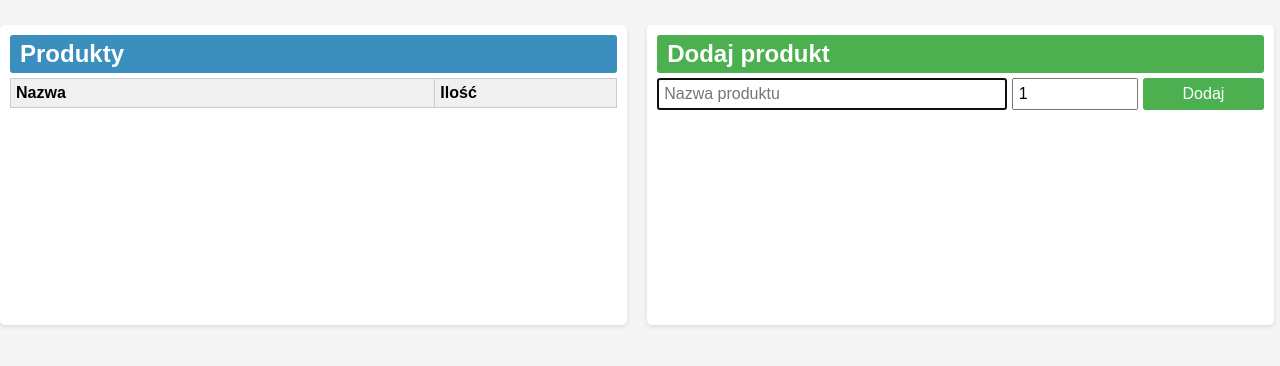
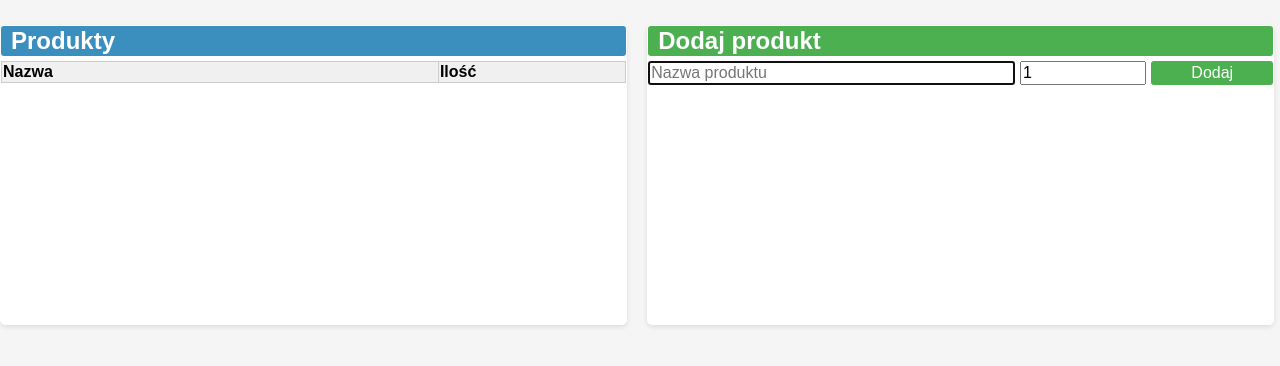
Before and after one commit to kris19000/magazyn, a Flask app: page / in a window 1280 px wide. Shown: the part 50-416 px from the top of the page. Run offline with Flask 3, Linux system fonts and the light colour scheme; data that the repository does not hold is empty.

Commit message:
Update index.html

```diff
--- a/templates/index.html
+++ b/templates/index.html
@@ -13,7 +13,6 @@
             gap: 20px;
             background-color: #f5f5f5;
         }
-
 /* Nagłówek strony */
 header {
     width: 100%;
@@ -35,7 +34,7 @@
     display: flex;
     flex-direction: column;
     background-color: white;
-            padding: 10px;
+    padding: 1px; /* Zmieniony padding z 10px na 1px */
     box-sizing: border-box;
     border-radius: 5px;
     box-shadow: 0 2px 5px rgba(0,0,0,0.1);
@@ -46,7 +45,7 @@
 .products-container h2 {
     margin: 0 0 5px 0;
     background-color: #3b8fbf;
-            padding: 5px 10px;
+    padding: 1px 10px; /* Zmieniono padding na 1px w poziomie */
     border-radius: 3px;
     color: white;
 }
@@ -57,6 +56,7 @@
     max-height: 60vh;
 }
 
+/* Tabele */
 table {
     width: 100%;
     border-collapse: collapse;
@@ -64,7 +64,7 @@
 
 th, td {
     border: 1px solid #ccc;
-            padding: 5px;
+    padding: 1px; /* Zmieniony padding z 5px na 1px */
     text-align: left;
 }
 
@@ -88,7 +88,7 @@
 .add-container h2 {
     margin: 0 0 5px 0;
     background-color: #4CAF50;
-            padding: 5px 10px;
+    padding: 1px 10px; /* Zmieniono padding na 1px w poziomie */
     border-radius: 3px;
     color: white;
 }
@@ -101,20 +101,20 @@
 
 .add-container input[type="text"] {
     flex: 3;
-            padding: 5px;
+    padding: 1px; /* Zmieniono padding na 1px */
     font-size: 1em;
 }
 
 .add-container input[type="number"] {
     flex: 1;
-            padding: 5px;
+    padding: 1px; /* Zmieniono padding na 1px */
     font-size: 1em;
     width: 60px;
 }
 
 .add-container button {
     flex: 1;
-            padding: 5px;
+    padding: 1px; /* Zmieniono padding na 1px */
     font-size: 1em;
     background-color: #4CAF50;
     color: white;
@@ -131,7 +131,7 @@
     background-color: #FF9800;
     color: white;
     border: none;
-            padding: 3px 6px;
+    padding: 1px 3px; /* Zmieniono padding na 1px */
     border-radius: 3px;
     cursor: pointer;
 }
```
Lines whose indentation alone changed are shown as unchanged.
